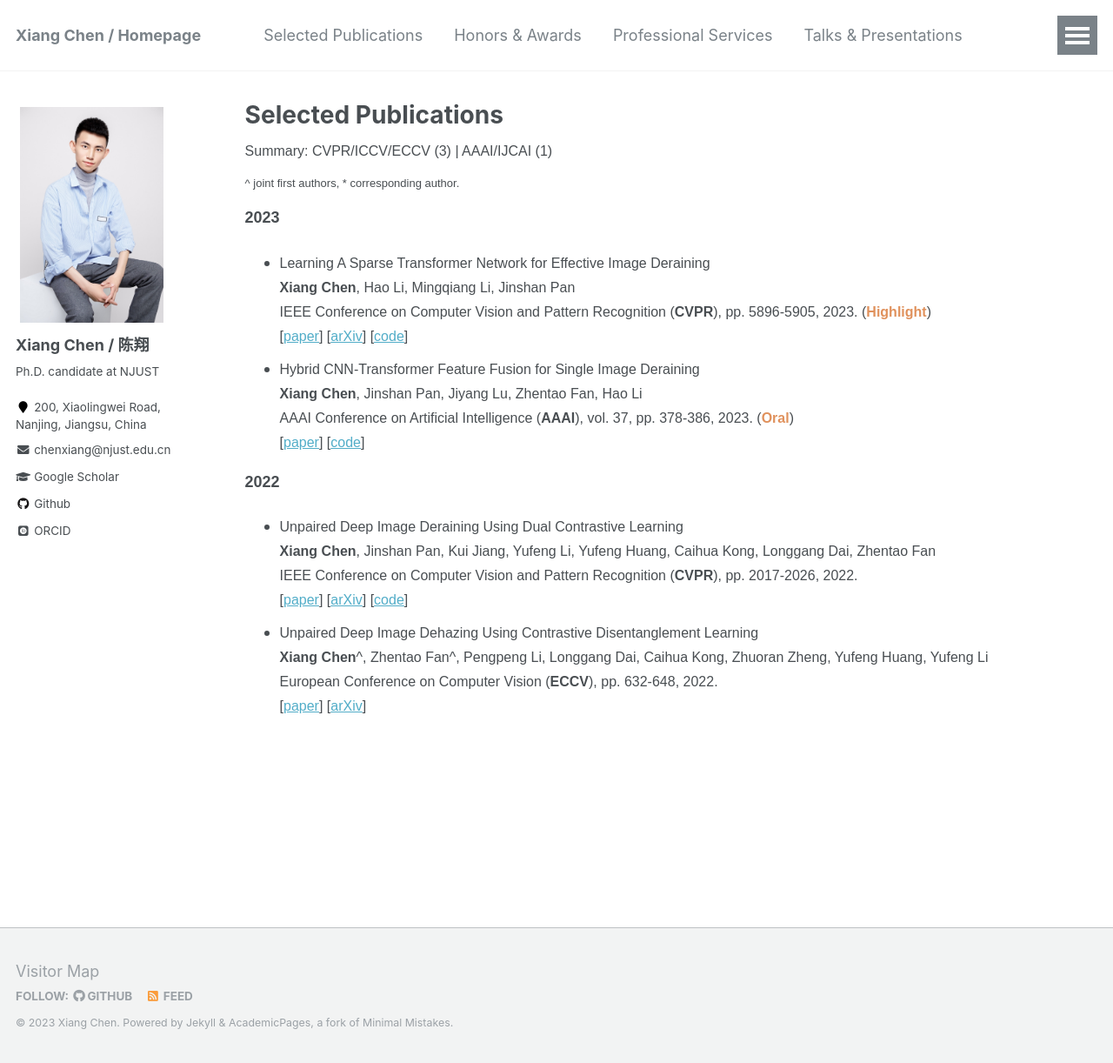
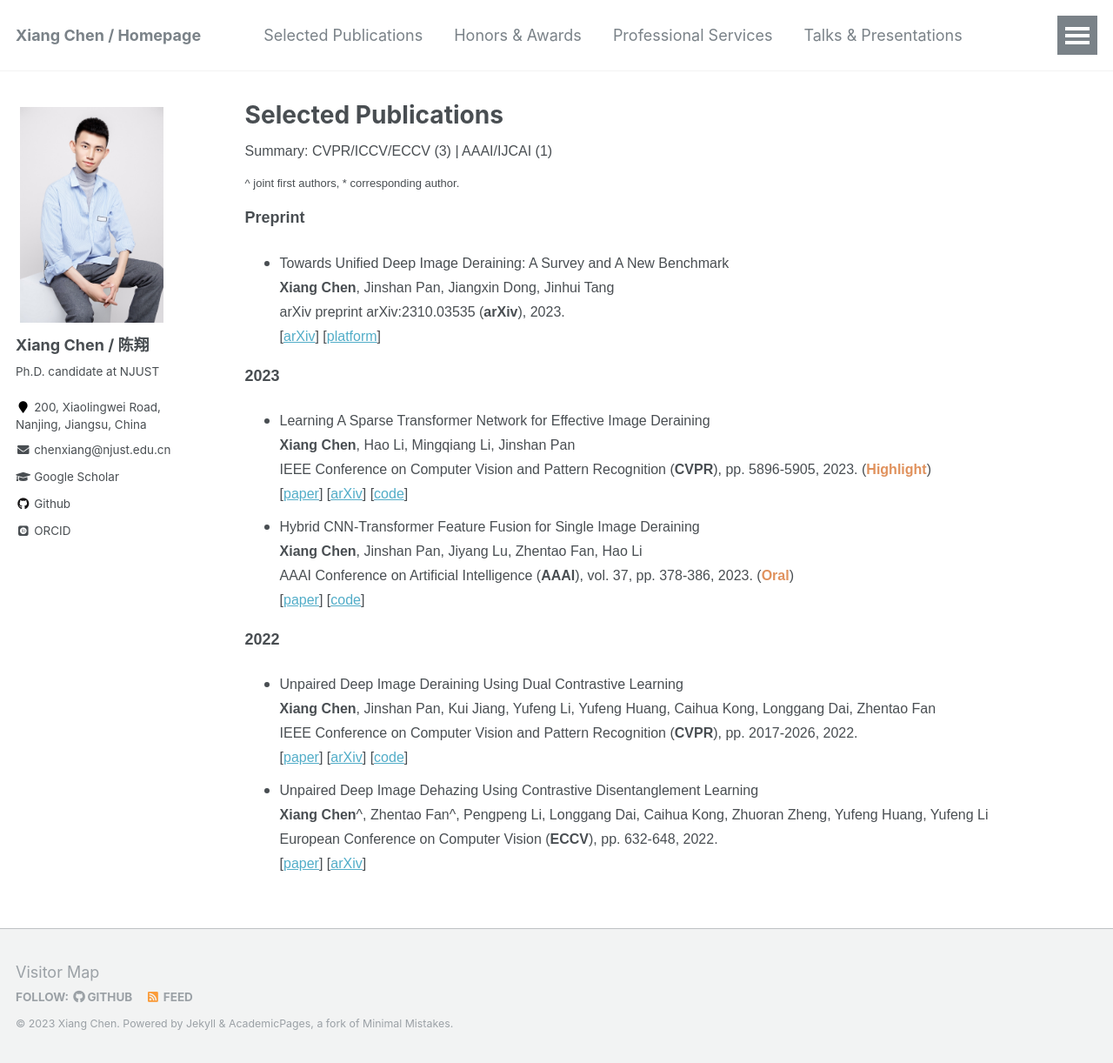
Before and after one commit to cschenxiang/cschenxiang.github.io, a Jekyll site: the page built from _pages/publications.html, in a window 1280 px wide and 1222 px high. Shown: the whole window at 87% size. Built offline with Jekyll 4.4.1, drawn with Linux system fonts in a browser that asks for light colours; some web fonts are replaced.

Commit message:
Update publications.html

```diff
--- a/_pages/publications.html
+++ b/_pages/publications.html
@@ -22,6 +22,19 @@ author_profile: true
 <body>
 <p class="reduce-margin narrow-line-height"><font face="Arial" size="3">Summary: CVPR/ICCV/ECCV (3) | AAAI/IJCAI (1)</font></p>
 <p class="reduce-margin narrow-line-height"><font face="Arial" size="2">^ joint first authors, * corresponding author.</font></p>
+
+
+<p><font face="Arial" size="4"><b>Preprint</b></font></p>
+<ul>
+<li> <p style="margin-left: 0px; line-height: 150%; margin-top: 10px; margin-bottom: 10px;"><font face="Arial" size="3"><meta charset="utf-8">
+Towards Unified Deep Image Deraining: A Survey and A New Benchmark <br>
+<b>Xiang Chen</b>, Jinshan Pan, Jiangxin Dong, Jinhui Tang<br>
+arXiv preprint arXiv:2310.03535 (<b>arXiv</b>), 2023.  <br>
+[<a href="https://arxiv.org/abs/2310.03535" target="_blank">arXiv</a>]
+[<a href="http://www.deraining.tech/" target="_blank">platform</a>]
+</font>
+</p> </li>
+</ul>
 
 <p><font face="Arial" size="4"><b>2023</b></font></p>
 <ul>
```
